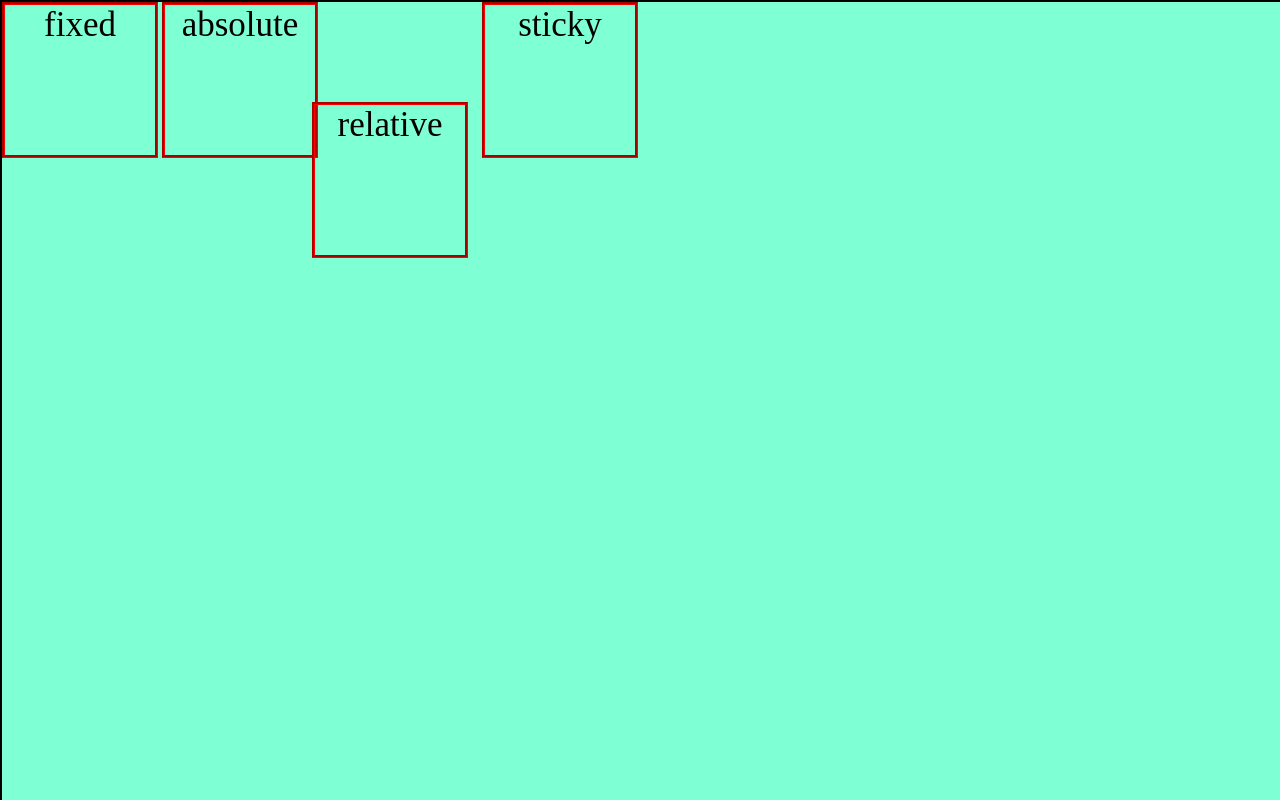
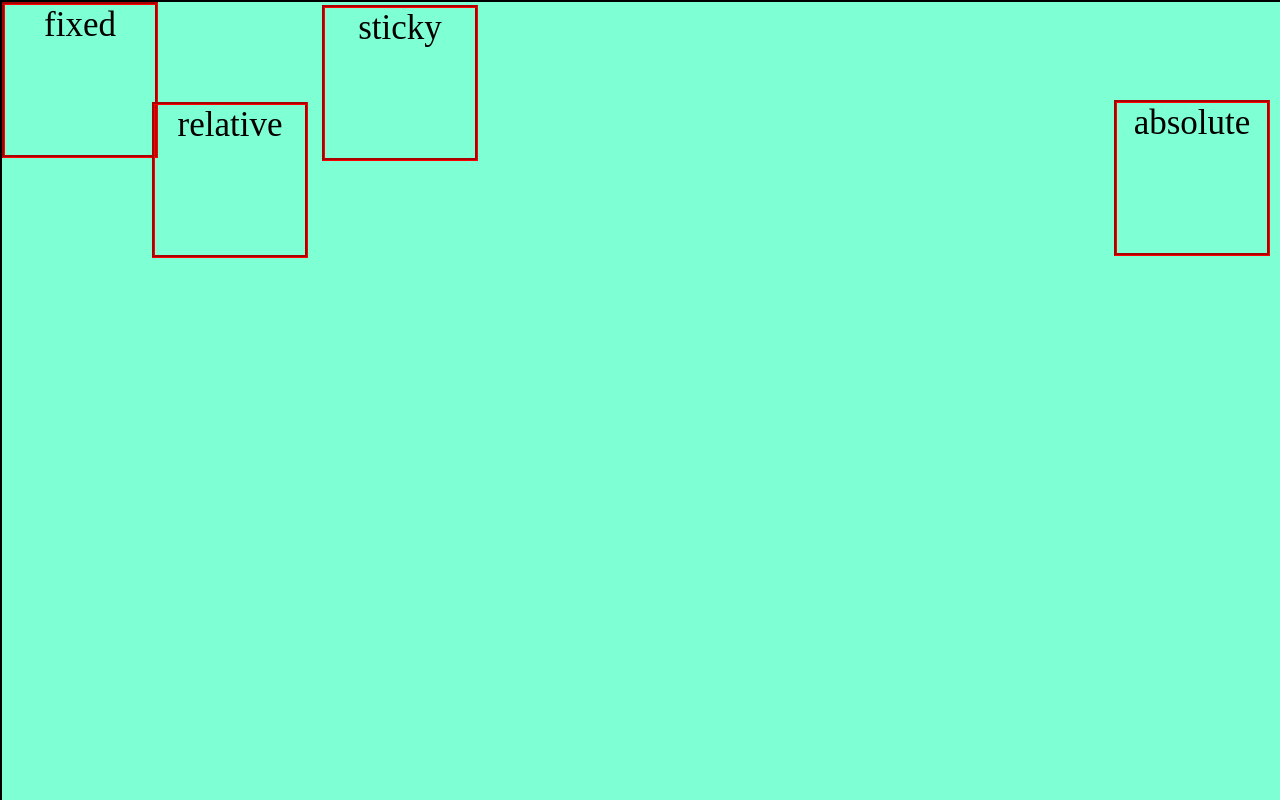
Before and after one commit to Ghania-nadeem/DMW, a plain HTML site: page New folder (2)/position.html in a window 1280 px wide. Shown: the top 800 px of the page. Drawn offline with Linux system fonts and the light colour scheme.

Commit message:
Update position.html

```diff
--- a/New folder (2)/position.html
+++ b/New folder (2)/position.html
@@ -27,18 +27,18 @@
             top: 100px;
             right: 10px;
         }
-        /* #box2{
+    #box2{
             position: absolute;
             right: 10px;
             top: 100px;
         }
-        /* #box4{
+        #box4{
             position: sticky;
             top: 5px;
             right: 10px;
             left: 10px;
             bottom: 10px;
-        } */
+        }
     </style>
 </head>
 <body>
```
